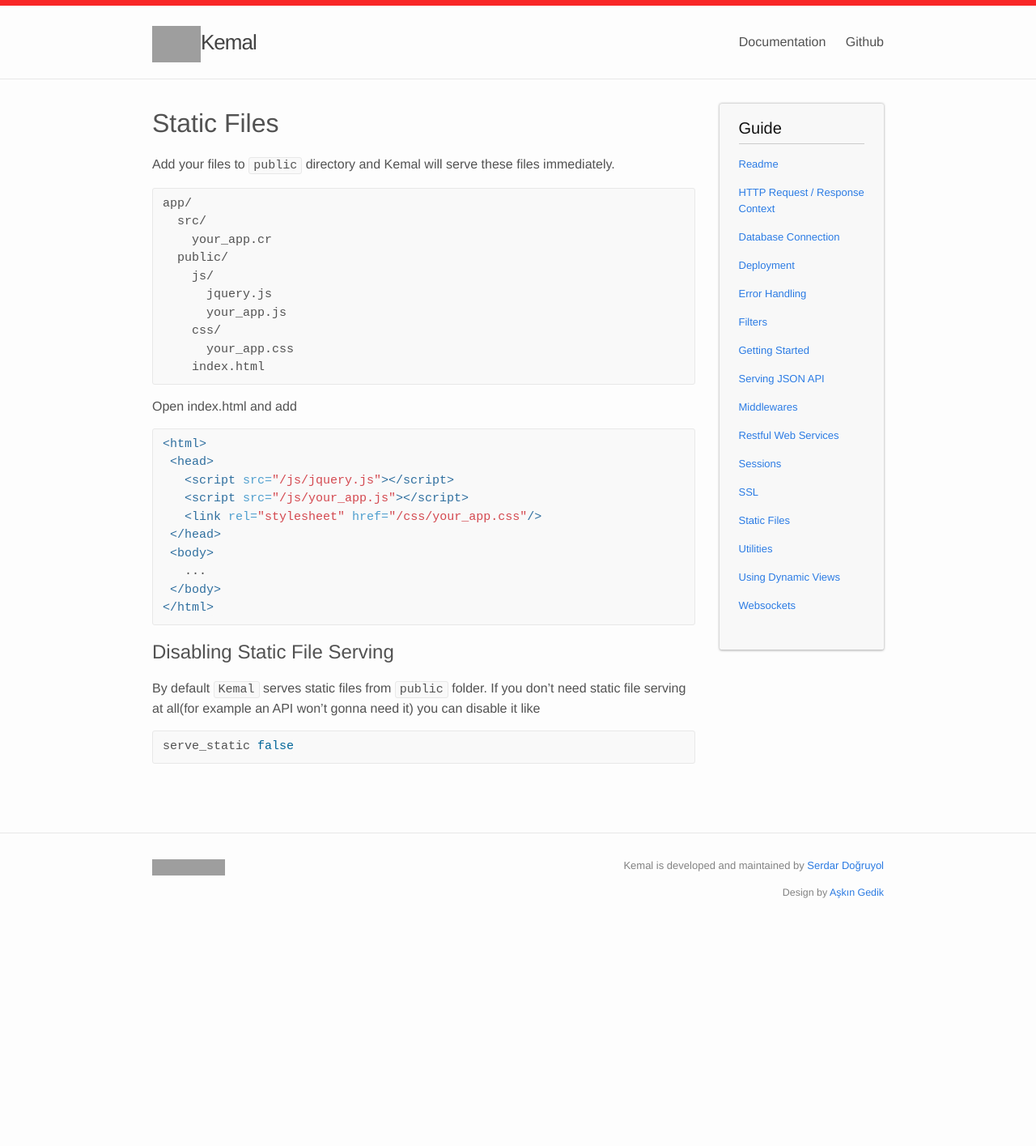
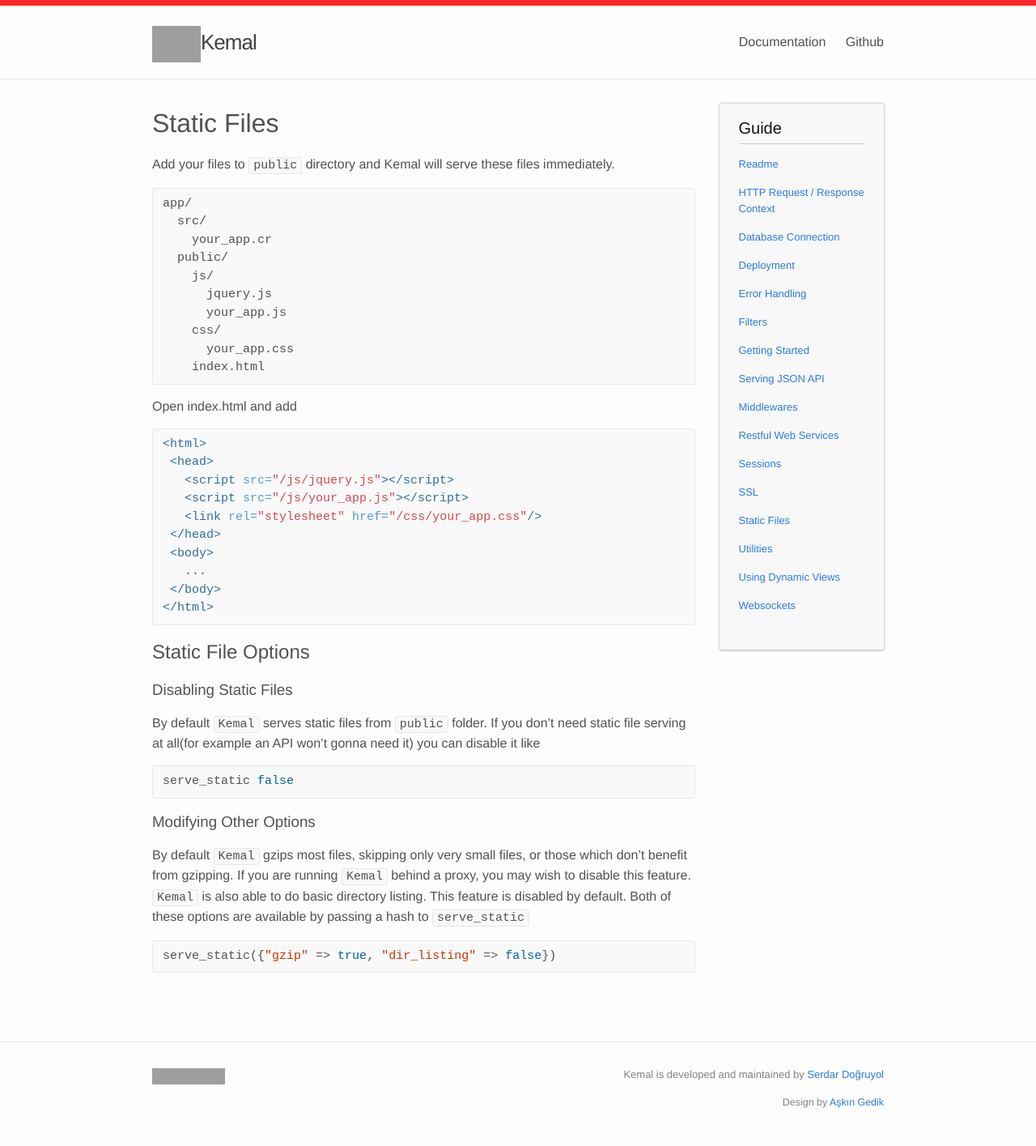
Before and after one commit to kemalcr/kemal, a Jekyll site: the page built from _docs/static_files.md, in a window 1280 px wide. Shown: the whole page at 81% size. Built offline with Jekyll 4.4.1, drawn with Linux system fonts in a browser that asks for light colours; before the commit the page ends 1157 px from its top, so only the background shows below that; grey boxes are pictures that could not be loaded.

Commit message:
Updated docs for gzip / dir_list

````diff
--- a/_docs/static_files.md
+++ b/_docs/static_files.md
@@ -33,10 +33,24 @@ Open index.html and add
 </html>
 ```
 
-## Disabling Static File Serving
+## Static File Options
 
-By default `Kemal` serves static files from `public` folder. If you don't need static file serving at all(for example an API won't gonna need it) you can disable it like
+### Disabling Static Files
+
+By default `Kemal` serves static files from `public` folder.
+If you don't need static file serving at all(for example an API won't gonna need it) you can disable it like
 
 ```crystal
 serve_static false
 ```
+
+### Modifying Other Options
+
+By default `Kemal` gzips most files, skipping only very small files, or those which don't benefit from gzipping.
+If you are running `Kemal` behind a proxy, you may wish to disable this feature. `Kemal` is also able
+to do basic directory listing. This feature is disabled by default. Both of these options are available by
+passing a hash to `serve_static`
+
+```crystal
+serve_static({"gzip" => true, "dir_listing" => false})
+```
````
